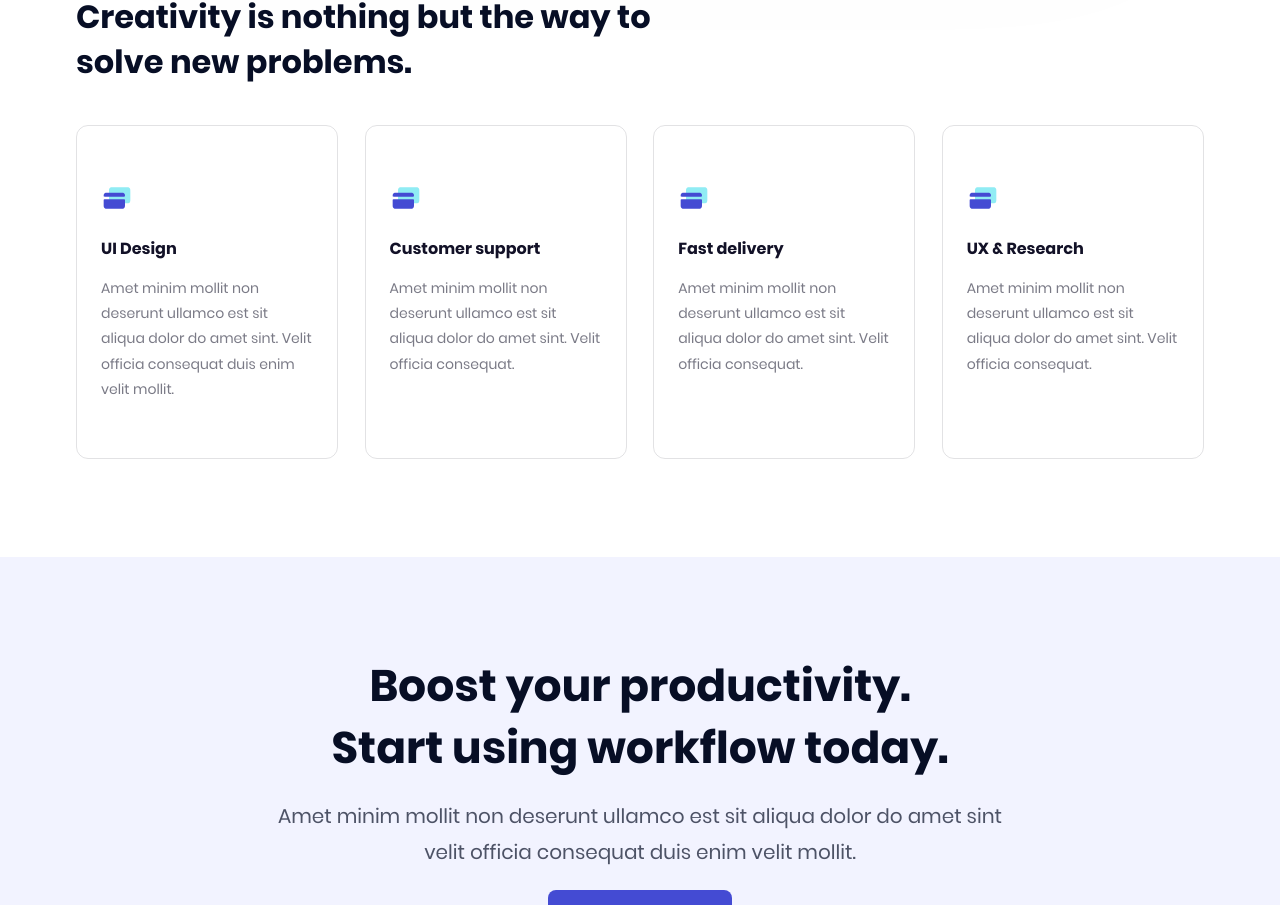
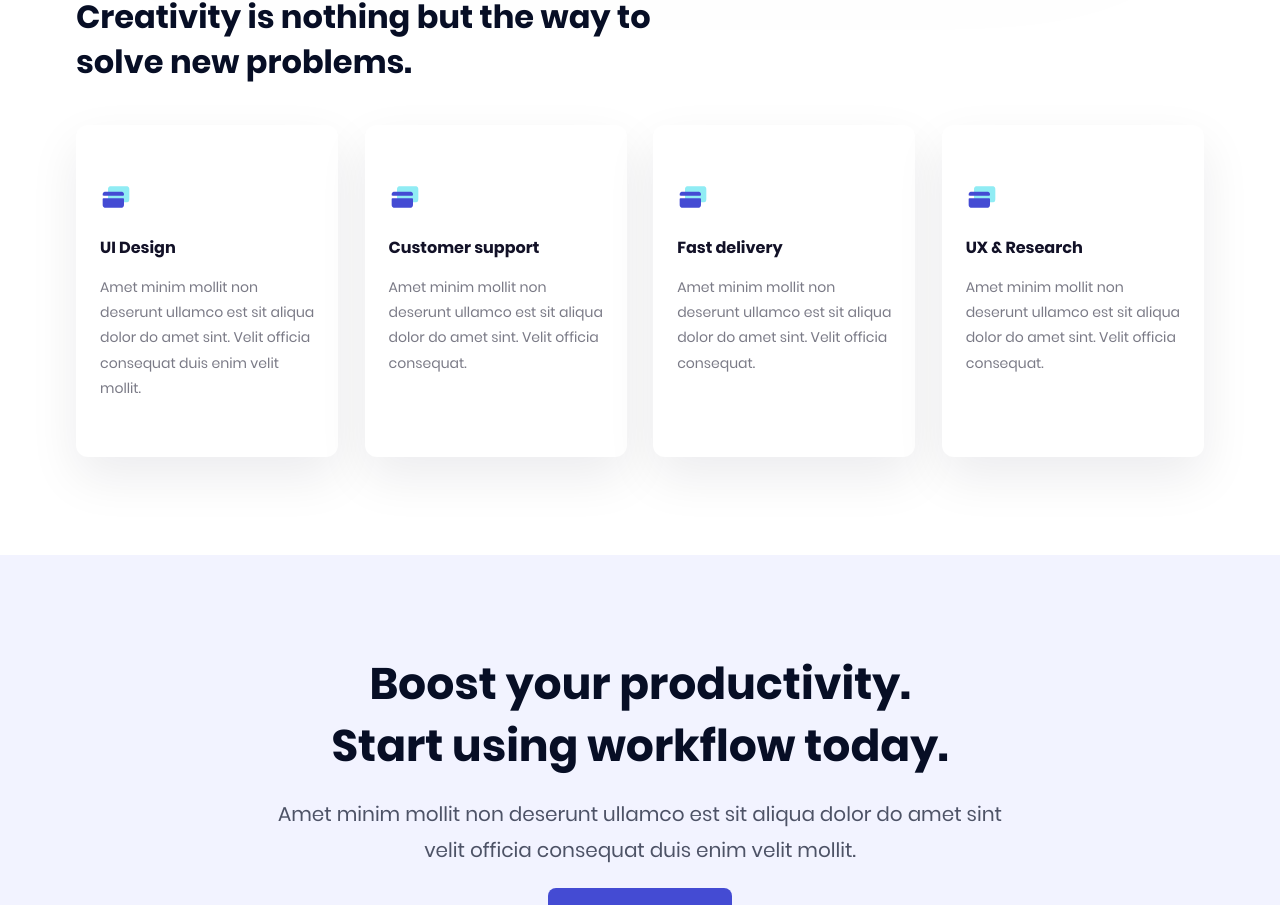
Before and after one commit to iclegane/SRM, a React app in the folder frontend/: page / in a window 1280 px wide. Shown: the part 1177-2082 px from the top of the page. Built offline with nearby package versions, Linux system fonts and the light colour scheme.

Commit message:
fixed feature-card

```diff
--- a/frontend/src/pages/Pomo/index.scss
+++ b/frontend/src/pages/Pomo/index.scss
@@ -158,7 +158,8 @@
 
   width: 22.5rem;
 
-  border: 0.063rem solid rgba(18, 17, 39, 0.12);
+  background: $color-white;
+  box-shadow: 0 20px 50px rgba(18, 17, 39, 0.08);
   border-radius: 0.75rem;
 
   &__wrapper {
@@ -181,7 +182,7 @@
   }
 
   &__title {
-    color: #121127;
+    color: $color-grayscale--900;
   }
 
   &__text {
```
